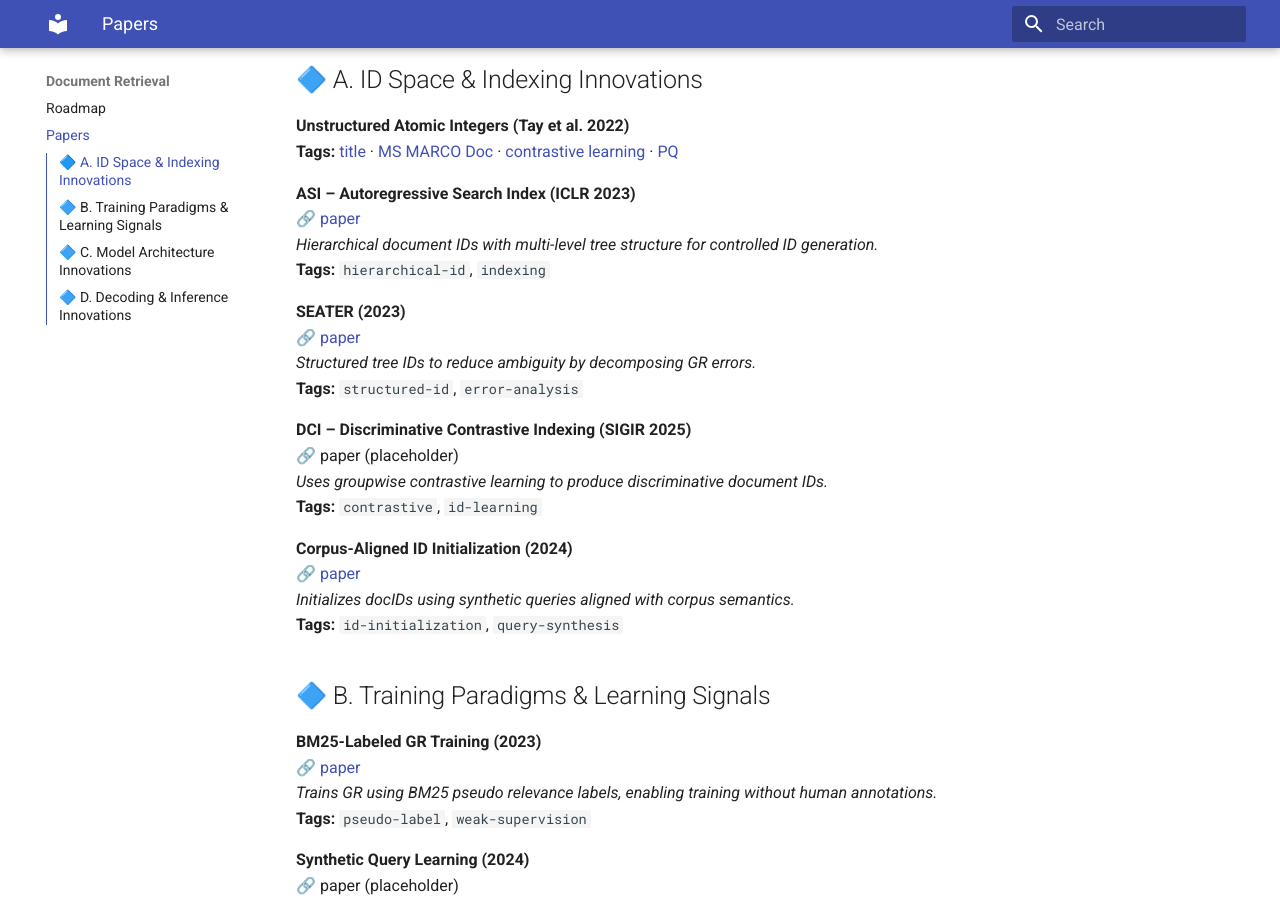
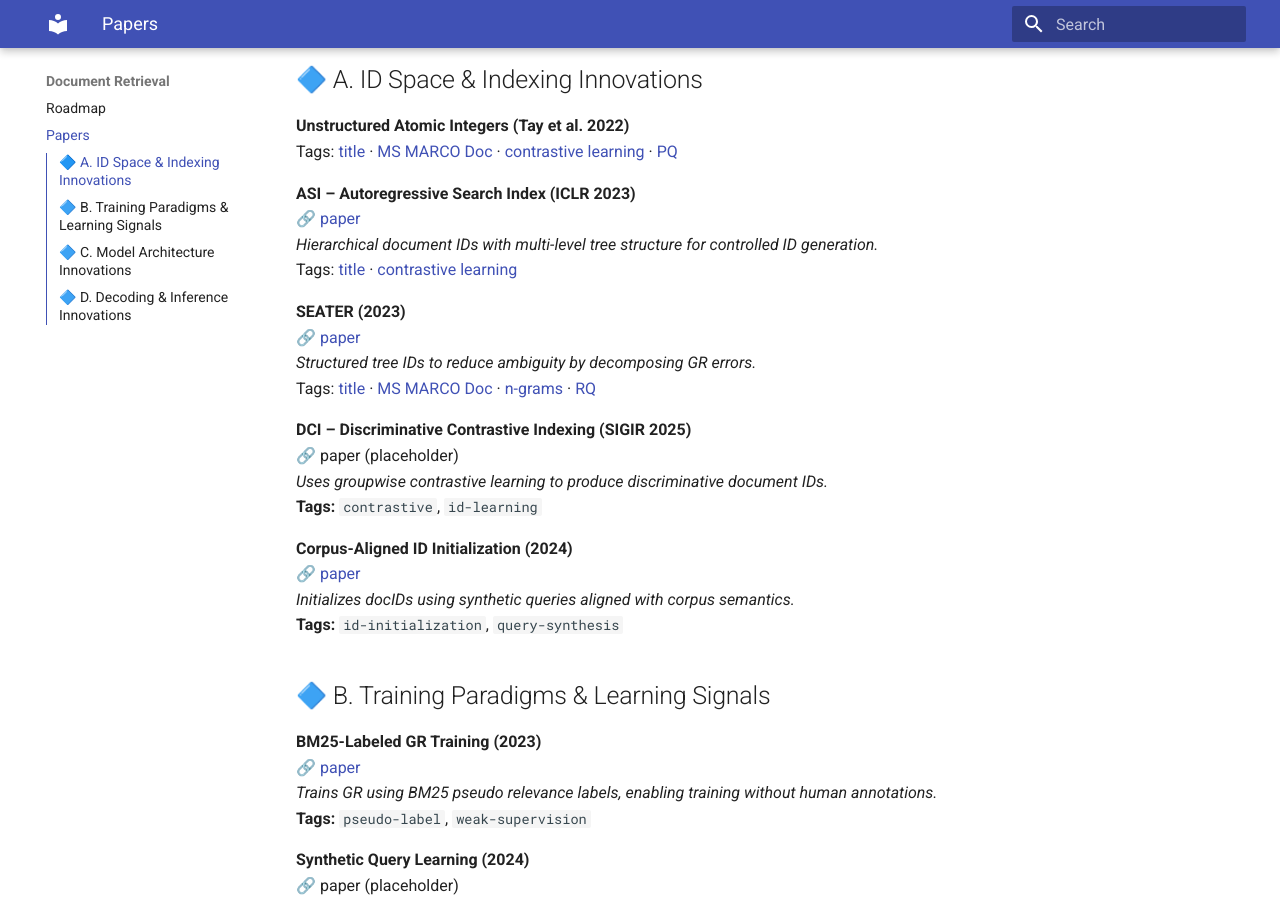
Before and after one commit to GenIR-notes/genir-notes, an MkDocs documentation site: the page built from docs/document_retrieval/papers.md, in a window 1280 px wide and 900 px high, scrolled down 351 px. Built offline with MkDocs 1.6.1 and Material for MkDocs 9.7.7, drawn with Linux system fonts in a browser that asks for light colours.

Commit message:
Update papers.md

```diff
--- a/docs/document_retrieval/papers.md
+++ b/docs/document_retrieval/papers.md
@@ -10,17 +10,17 @@ To keep the page compact, each paper is listed using lightweight formatting (bol
 ## 🔷 A. ID Space & Indexing Innovations
 
 **Unstructured Atomic Integers (Tay et al. 2022)**
-**Tags:**  [title](#q=title) · [MS MARCO Doc](#q=msmarcodoc) · [contrastive learning](#q=contrastive) · [PQ](#q=pq)
+Tags:  [title](#q=title) · [MS MARCO Doc](#q=msmarcodoc) · [contrastive learning](#q=contrastive) · [PQ](#q=pq)
 
 **ASI – Autoregressive Search Index (ICLR 2023)**
 🔗 [paper](https://arxiv.org/abs/2204.10628)
 *Hierarchical document IDs with multi-level tree structure for controlled ID generation.*
-**Tags:** `hierarchical-id`, `indexing`
+Tags:  [title](#q=title) · [contrastive learning](#q=contrastive)
 
 **SEATER (2023)**
 🔗 [paper](https://arxiv.org/abs/2305.10429)
 *Structured tree IDs to reduce ambiguity by decomposing GR errors.*
-**Tags:** `structured-id`, `error-analysis`
+Tags:  [title](#q=title) · [MS MARCO Doc](#q=msmarcodoc) · [n-grams](#q=ngrams) · [RQ](#q=rq)
 
 **DCI – Discriminative Contrastive Indexing (SIGIR 2025)**
 🔗 paper (placeholder)
```
